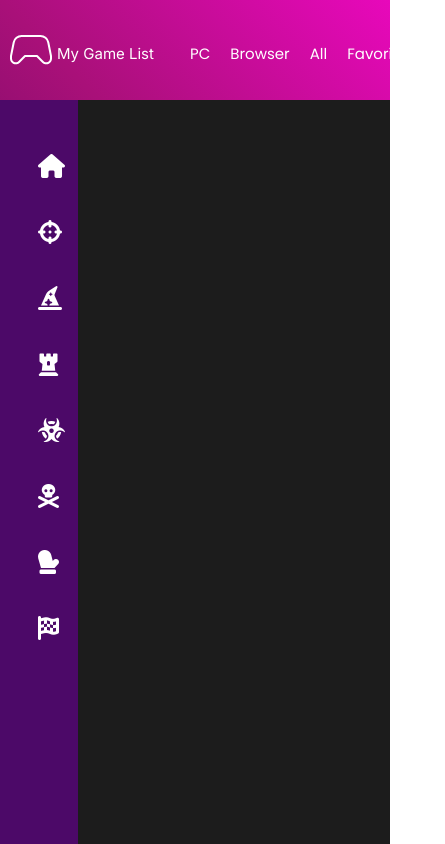
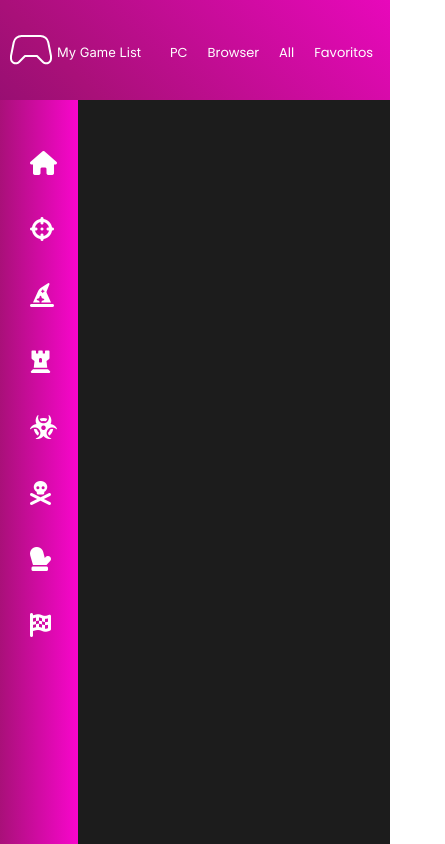
Before and after one commit to AndersPaulino/Projetofinal, a plain HTML site: page index.html in a window 390 px wide. Shown: the top 844 px of the page, 445 px wide, since content can reach past the window. Drawn offline with Linux system fonts and the light colour scheme; no server answers.

Commit message:
alterações de responsividade

```diff
--- a/scripts.js
+++ b/scripts.js
@@ -1,4 +1,6 @@
 let lista = [];
+let lista2 = [];
+let lista3 = [];
 let url = `https://free-to-play-games-database.p.rapidapi.com/api/games`;
 let i = 0;
 let x = 10;
@@ -23,9 +25,6 @@ fetch(url, options)
 
 function jogos() {
   let print = "";
-
-  let lista2 = [];
-  let lista3 = [];
 
   lista2 = lista;
 
--- a/style.css
+++ b/style.css
@@ -81,7 +81,9 @@ footer {
   display: flex;
   height: 100%;
   width: 20%;
-  background-color: #4c0968;
+  background: linear-gradient(90deg, #2E0249, #570A57, #A91079, #F806CC );
+  background-size: 300% 300%;
+  animation: colors 10s ease infinite;
   transition: 0.5s;
   overflow: hidden;
 }
@@ -237,7 +239,7 @@ ul li a span{
 }
 @media screen and (max-width: 767px) {
   main{
-    height: 400vh;
+    height: 550vh;
   }
   .logo {
     display: flex;
@@ -252,15 +254,15 @@ ul li a span{
     width: 200px;
     height: 15px;
     font-weight: 400;
-    font-size: 15px;
+    font-size: 13px;
     line-height: 150%;
   }
   .menu a {
     position: relative;
-    left: -20px;
+    left: -40px;
     top: 3px;
     font-weight: 400;
-    font-size: 15px;
+    font-size: 13px;
     color: #ffffff;
     text-decoration: none;
     display: flex;
@@ -275,11 +277,11 @@ ul li a span{
   }
   #baner div img{
     height: 20vh;
-    width: 50vw;
+    width: 68vw;
   }
   #baner div:first-child img{
     height: 20vh;
-    width: 50vw;
+    width: 68vw;
   }
   #baner div:first-child{
     grid-column-start: 1;
@@ -293,8 +295,8 @@ ul li a span{
   }
   .icon{
     position: relative;
-    top: 3px;
-    left: -15px;
+    top: 0px;
+    left: -23px;
   }
   #b1{
     left: 10px;
```
